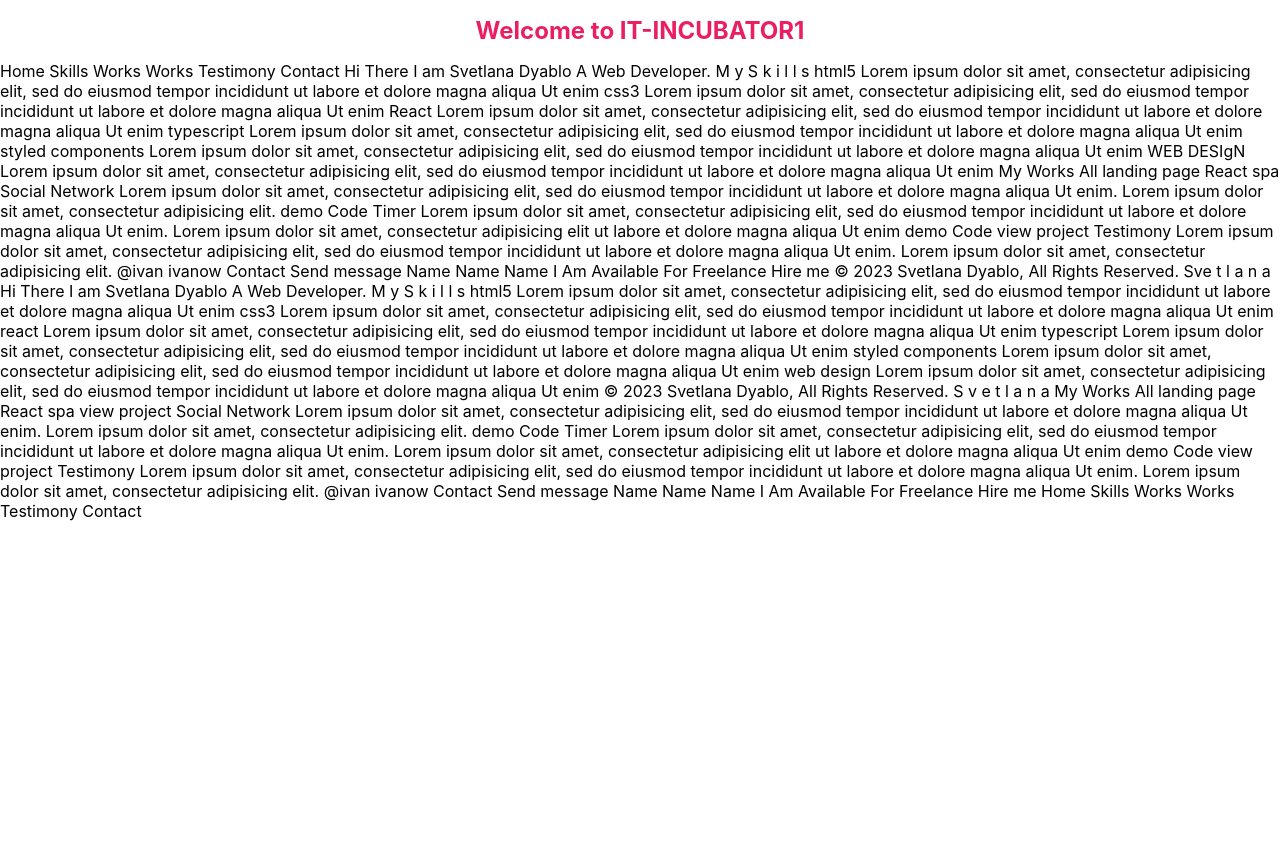
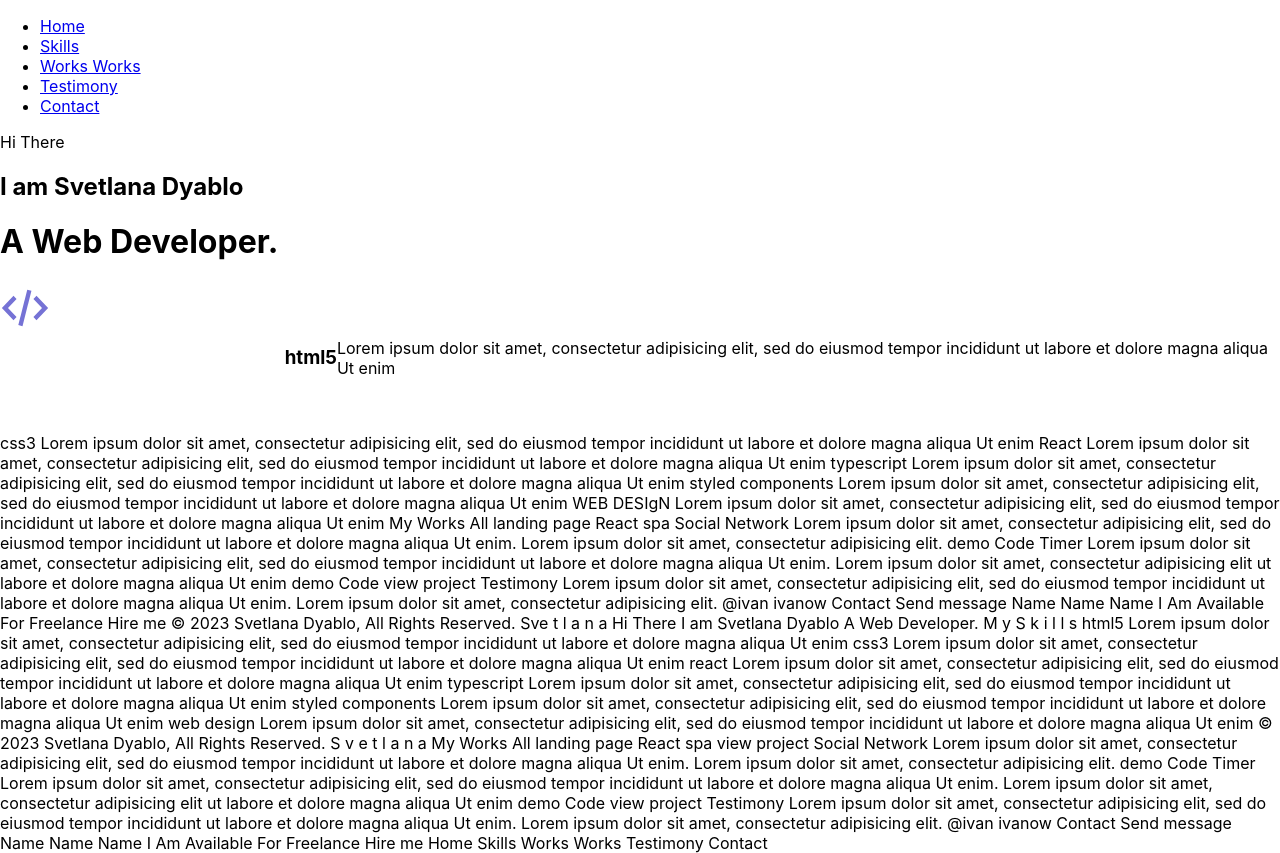
Before and after one commit to 7654567/portfolio-start-project-main, a React app: page / in a window 1280 px wide. Before the commit the page ends 800 px from the top, so only its background shows below. Built offline with nearby package versions, Linux system fonts and the light colour scheme.

Commit message:
svg sprite

```diff
--- a/src/App.tsx
+++ b/src/App.tsx
@@ -1,25 +1,34 @@
 import './App.css';
 import styled from 'styled-components';
-
+import {SectionHeader} from "./components/SectionHeader";
+import React from "react";
+import {FlexContainer} from "./components/FlexContainer";
+import sprite from "./assets/svg/sprite.svg"
 
 function App() {
     return (
         <div className="App">
-            <Title>Welcome to IT-INCUBATOR1</Title>
-            Home
-            Skills
-            Works Works
-            Testimony
-            Contact
-            Hi There
-            I am Svetlana Dyablo
-            A Web Developer.
-            M y S k i l l s
-            html5
-            Lorem ipsum dolor sit amet, consectetur
-            adipisicing elit, sed do eiusmod tempor
-            incididunt ut labore et dolore magna aliqua Ut
-            enim
+            <ul>
+                <li><a href="#">Home</a></li>
+                <li><a href="#">Skills</a></li>
+                <li><a href="#">Works Works</a></li>
+                <li><a href="#">Testimony</a></li>
+                <li><a href="#">Contact</a></li>
+            </ul>
+            <span>Hi There</span>
+            <h2>I am Svetlana Dyablo</h2>
+            <h1>A Web Developer.</h1>
+            <SectionHeader>
+                My Skills
+            </SectionHeader>
+                <FlexContainer>
+                        <svg>
+                                <use xlinkHref={`${sprite}#code`}/>
+                        </svg>
+                        <h3>html5</h3>
+                        <p>Lorem ipsum dolor sit amet, consectetur  adipisicing elit, sed do eiusmod tempor incididunt ut labore et dolore magna aliqua Ut enim</p>
+                </FlexContainer>
+
             css3
             Lorem ipsum dolor sit amet, consectetur
             adipisicing elit, sed do eiusmod tempor
@@ -155,9 +164,3 @@ function App() {
 }
 
 export default App;
-
-const Title = styled.h1`
-    font-size: 1.5em;
-    text-align: center;
-    color: #e91e63;
-`;
--- /dev/null
+++ b/src/components/FlexContainer.tsx
@@ -0,0 +1,26 @@
+import React from 'react';
+import styled from "styled-components";
+
+type FlexContainerPropsTypes = {
+	children:any
+	flexDirection?:string
+	justifyContent?:string
+	alignItems?:string
+
+}
+export const FlexContainer = (props:FlexContainerPropsTypes) => {
+	return (
+		<SteyledFlexContainer styles={props}> {props.children}</SteyledFlexContainer>
+		// <Header1 test={"blue"}>text</Header1>
+	);
+};
+
+const SteyledFlexContainer = styled.div<any>`
+	display: flex;
+  	flex-direction: ${props => props.flexDirection || "row"};
+  	justify-content: ${props => props.styles.flexDirection || "center"};
+  	align-items: ${props => props.styles.alignItems || "center"}
+`
+// const Header1 = styled.h1<{test:string}>`
+// 	color: ${props => props.test || "green"};
+// `
--- /dev/null
+++ b/src/components/SectionHeader.tsx
@@ -0,0 +1,16 @@
+import React from 'react';
+import styled from "styled-components";
+
+// type SectionHeaderPropsTypes = {}
+export const SectionHeader = (props:any) => {
+	console.log(props)
+	return (
+		<SteyledSectionHeader>
+
+		</SteyledSectionHeader>
+	);
+};
+
+const SteyledSectionHeader = styled.h2`
+
+`
```
Also changed, not shown: src/assets/svg/sprite.svg (added).
